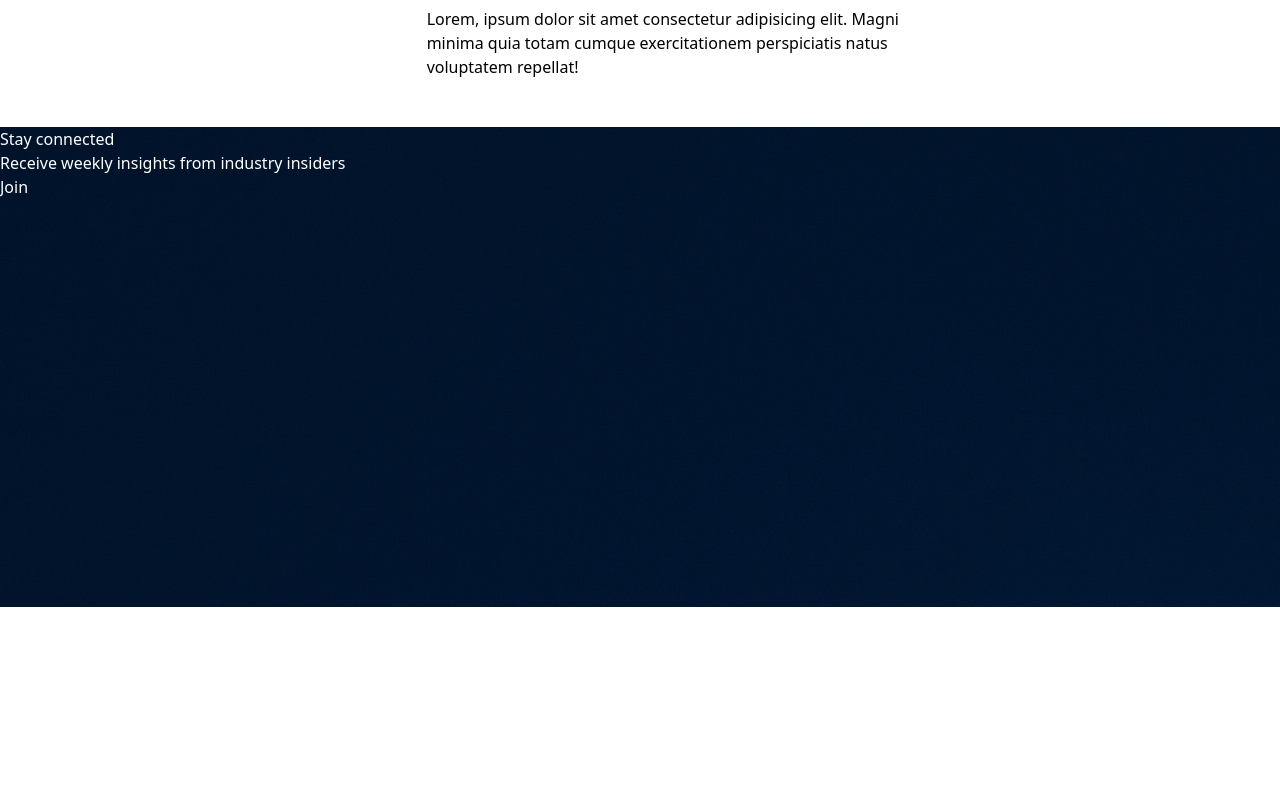
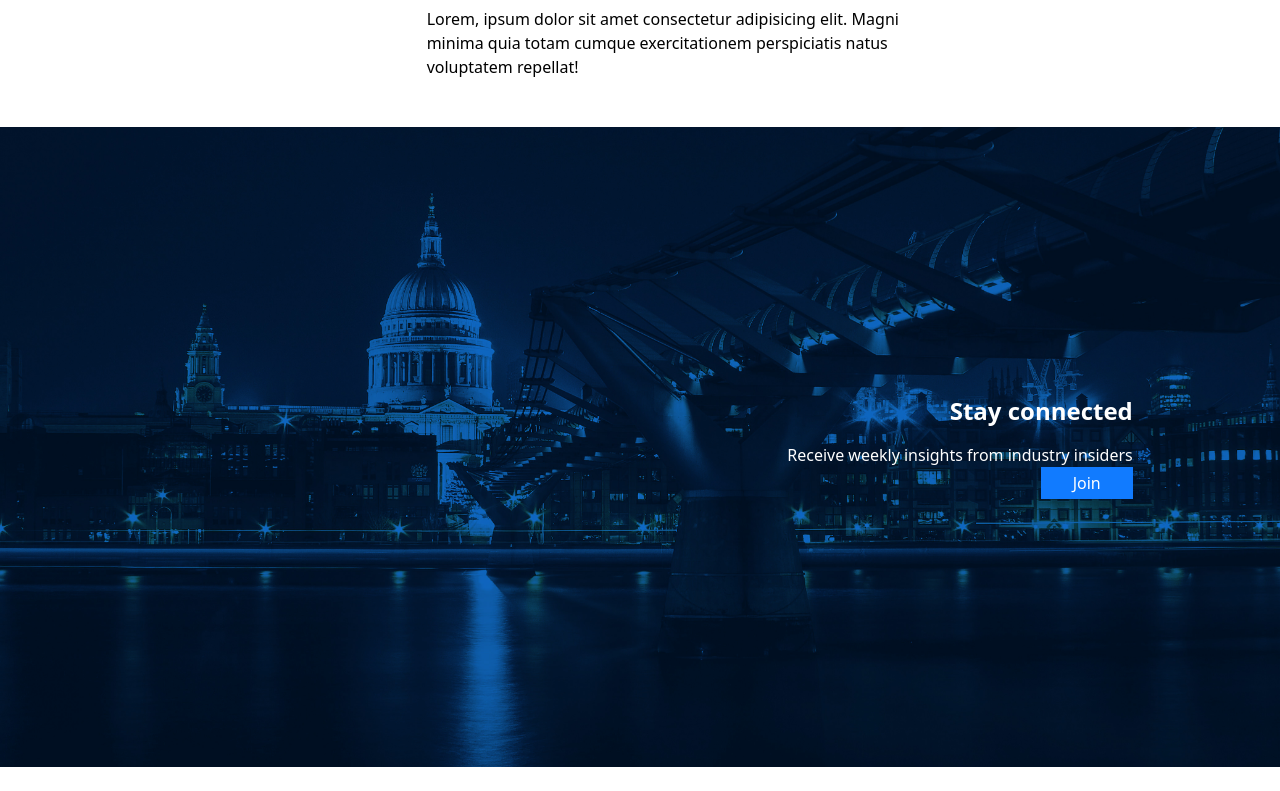
Before and after one commit to timerbaka/nfes, a plain HTML site: page Innovation-cloud/index.html in a window 1280 px wide. Shown: the part 1153-1944 px from the top of the page. Before the commit the page ends 1784 px from the top, so only its background shows below. Drawn offline with Linux system fonts and the light colour scheme.

Commit message:
third  page

```diff
--- a/Innovation-cloud/index.html
+++ b/Innovation-cloud/index.html
@@ -48,10 +48,14 @@
             </div>
         </div>
     </section>
-    <section id="page-3">
-        <h2>Stay connected </h2>
-        <p>Receive weekly insights from industry insiders</p>
-        <button>Join</button>
+    <section id="page-3" class="bg-center bg-cover bg-no-repeat flex align-center flex-row-reverse">
+        <div class="flex w-1/2 justify-center ">
+            <div class="text-right">
+                <h2 class="font-[700] text-2xl mb-4">Stay connected </h2>
+                <p>Receive weekly insights from industry insiders</p>
+                <button class="py-1 px-8  bg-[#117BFF]">Join</button>
+            </div>
+        </div>
     </section>
     <footer>
         <p>&copy;innovation cloud conference</p>
--- a/Innovation-cloud/tailwind.css
+++ b/Innovation-cloud/tailwind.css
@@ -9,7 +9,7 @@
 
 #page-3 {
     background-image: url('./Images/jumbotron_bg.jpg');
-    height: 60vh;
+    height: 80vh;
 
 }
 
```
Also changed, not shown: Innovation-cloud/main.css.
